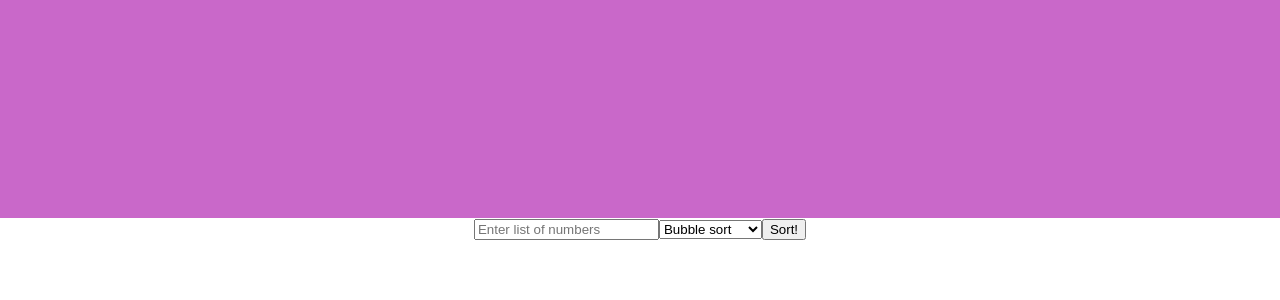
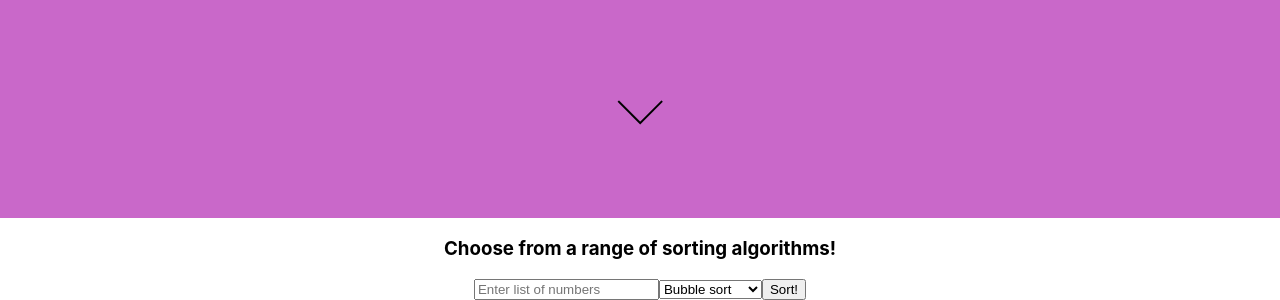
Before and after one commit to zinakalu/frontend-sorting, a React (Create React App) app: page / in a window 1280 px wide. Shown: the part 582-882 px from the top of the page. Before the commit the page ends 822 px from the top, so only its background shows below. Built offline with nearby package versions, Linux system fonts and the light colour scheme.

Commit message:
css and arrow function

```diff
--- a/src/SortInput.js
+++ b/src/SortInput.js
@@ -1,42 +1,53 @@
-import React, { useState } from 'react'
-//this component collects input from user
-function SortInput({onSort}) {
-    const [numberList, setNumberList] = useState([])
-    const [algorithm, setAlgorithm] = useState("bubble_sort")
+import React, { useState } from "react";
 
-    function onSortclicked(){
-        // /sorting/{sortAlgorithm}
-        console.log(numberList)
-        console.log(algorithm)
-        onSort(numberList, algorithm)
-    }
+function SortInput({ onSort }) {
+  const [numberList, setNumberList] = useState([]);
+  const [algorithm, setAlgorithm] = useState("bubble_sort");
 
-    function onNumbersChanged(e){
-        const value = e.target.value // "1,2,3,4,5" this is a string what we want is ["1", "2", "3", "4", "5"] => [1,2,3,4,5]. this is the next line
-        const newNumberList = value.split(",").map(val => parseInt(val)) //the map function loops through each element and converts them to integers
-        setNumberList(newNumberList) //updates the state to [1,2,3,4,5]
-    }
+  function onSortclicked() {
+    console.log(numberList);
+    console.log(algorithm);
+    onSort(numberList, algorithm);
+  }
 
-    function onAlgorithmChanged(e){
-        setAlgorithm(e.target.value)
-    }
+  function onNumbersChanged(e) {
+    const value = e.target.value;
+    const newNumberList = value.split(",").map((val) => parseInt(val));
+    setNumberList(newNumberList);
+  }
 
+  function onAlgorithmChanged(e) {
+    setAlgorithm(e.target.value);
+  }
 
+  function scrollToBottom() {
+    window.scrollTo({
+      top: document.body.scrollHeight,
+      behavior: "smooth",
+    });
+  }
 
   return (
     <>
-    <input id="unsortedNumbers" type="text" placeholder='Enter list of numbers' onChange={onNumbersChanged} ></input>
-    <select id="sortAlgorithm" onChange={onAlgorithmChanged}>
+      <h3>Choose from a range of sorting algorithms!</h3>
+      <input
+        id="unsortedNumbers"
+        type="text"
+        placeholder="Enter list of numbers"
+        onChange={onNumbersChanged}
+      ></input>
+      <select id="sortAlgorithm" onChange={onAlgorithmChanged}>
         <option value="bubble_sort">Bubble sort</option>
         <option value="merge_sort">Merge sort</option>
         <option value="quick_sort">Quick sort</option>
         <option value="insertion_sort">Insertion sort</option>
         <option value="selection_sort">Selection sort</option>
+      </select>
+      <button onClick={onSortclicked}>Sort!</button>
 
-    </select>
-    <button onClick={onSortclicked}>Sort!</button>
+      <div className="scrollDownArrow" onClick={scrollToBottom}></div>
     </>
-  )
+  );
 }
 
-export default SortInput
+export default SortInput;
--- a/src/SortedNumbers.css
+++ b/src/SortedNumbers.css
@@ -10,6 +10,33 @@
 }
 
 .bar{
-    width: 32px;
+    width: 20px;
     background-color: purple;
 }
+
+.scrollDownArrow {
+    width: 30px;
+    height: 30px;
+    border: 2px solid black;
+    border-left: none;
+    border-top: none;
+    transform: rotate(45deg);
+    cursor: pointer;
+    position: fixed;
+    bottom: 100px;
+    left: 50%;
+    transform: translateX(-50%) rotate(45deg);
+    animation: bounce 1s infinite;
+  }
+
+  @keyframes bounce {
+    0%, 20%, 50%, 80%, 100% {
+      transform: translateX(-50%) rotate(45deg) translateY(0);
+    }
+    40% {
+      transform: translateX(-50%) rotate(45deg) translateY(-10px);
+    }
+    60% {
+      transform: translateX(-50%) rotate(45deg) translateY(5px);
+    }
+  }
--- a/src/SortedNumbers.js
+++ b/src/SortedNumbers.js
@@ -1,41 +1,46 @@
-import React, { useState, useEffect } from 'react'
-import { motion } from 'framer-motion';
-import './SortedNumbers.css'
+import React, { useState, useEffect } from "react";
+import { motion, AnimatePresence } from "framer-motion";
+import "./SortedNumbers.css";
 
-function SortedNumbers({ unsorted, sorted }) { //we're animating from unsorted to sorted
+function SortedNumbers({ unsorted, sorted }) {
+  const [displayedNumbers, setDisplayedNumbers] = useState(unsorted);
 
+  const largest = displayedNumbers.reduce(
+    (accumulatedValue, nextValue) =>
+      nextValue > accumulatedValue ? nextValue : accumulatedValue,
+    0
+  );
 
-    const [displayedNumbers, setDisplayedNumbers] = useState(unsorted)
+  function getHeightPercentage(value, largest) {
+    return (value / largest) * 100;
+  }
 
-    const largest = displayedNumbers.reduce((accumulatedValue, nextValue) => nextValue > accumulatedValue ? nextValue : accumulatedValue, 0)
-    //[1, 2, 3, 4, 5] => 15 reduce () applies a accumulative value to all elements in the array, and returns the final result.
-
-    function getHeightPercentage(value, largest){
-        return value / largest * 100;
+  useEffect(() => {
+    if (sorted) {
+      const handle = setTimeout(() => setDisplayedNumbers(sorted), 1000);
+      return () => clearTimeout(handle);
     }
-
-
-    useEffect(()=>{
-        if (sorted){
-
-
-        const handle = setTimeout(()=> setDisplayedNumbers(sorted), 2000); //after 2 seconds the sorted numbers will be displayed
-        return ()=> clearTimeout(handle) //clears the timeout
-        }
-    }, [sorted])
-
-
+  }, [sorted]);
 
   return (
     <div className="sortOutputContainer">
-        {/* {sortedNumbers.join(",")} */}
-        {
-        displayedNumbers.map(number => <motion.div layout className="bar" key={number} style={{height: getHeightPercentage(number, largest) + "%"}}>
-        </motion.div>)}
+      <AnimatePresence>
+        {displayedNumbers.map((number) => (
+          <motion.div
+            layout
+            initial={{ opacity: 0, height: "0%" }} // Initial state
+            animate={{
+              opacity: 1,
+              height: getHeightPercentage(number, largest) + "%",
+            }}
+            exit={{ opacity: 0, height: "0%" }}
+            className="bar"
+            key={number}
+          ></motion.div>
+        ))}
+      </AnimatePresence>
     </div>
-  )
+  );
 }
 
-export default SortedNumbers
-
-//wraps our divs with everything the library needs to animate
+export default SortedNumbers;
--- a/src/index.js
+++ b/src/index.js
@@ -1,17 +1,12 @@
-import React from 'react';
-import ReactDOM from 'react-dom/client';
-import './index.css';
-import App from './App';
-import reportWebVitals from './reportWebVitals';
+import React from "react";
+import ReactDOM from "react-dom/client";
+import "./index.css";
+import App from "./App";
+import reportWebVitals from "./reportWebVitals";
 
-const root = ReactDOM.createRoot(document.getElementById('root'));
+const root = ReactDOM.createRoot(document.getElementById("root"));
 root.render(
   <React.StrictMode>
     <App />
   </React.StrictMode>
 );
-
-// If you want to start measuring performance in your app, pass a function
-// to log results (for example: reportWebVitals(console.log))
-// or send to an analytics endpoint. Learn more: https://bit.ly/CRA-vitals
-reportWebVitals();
```
